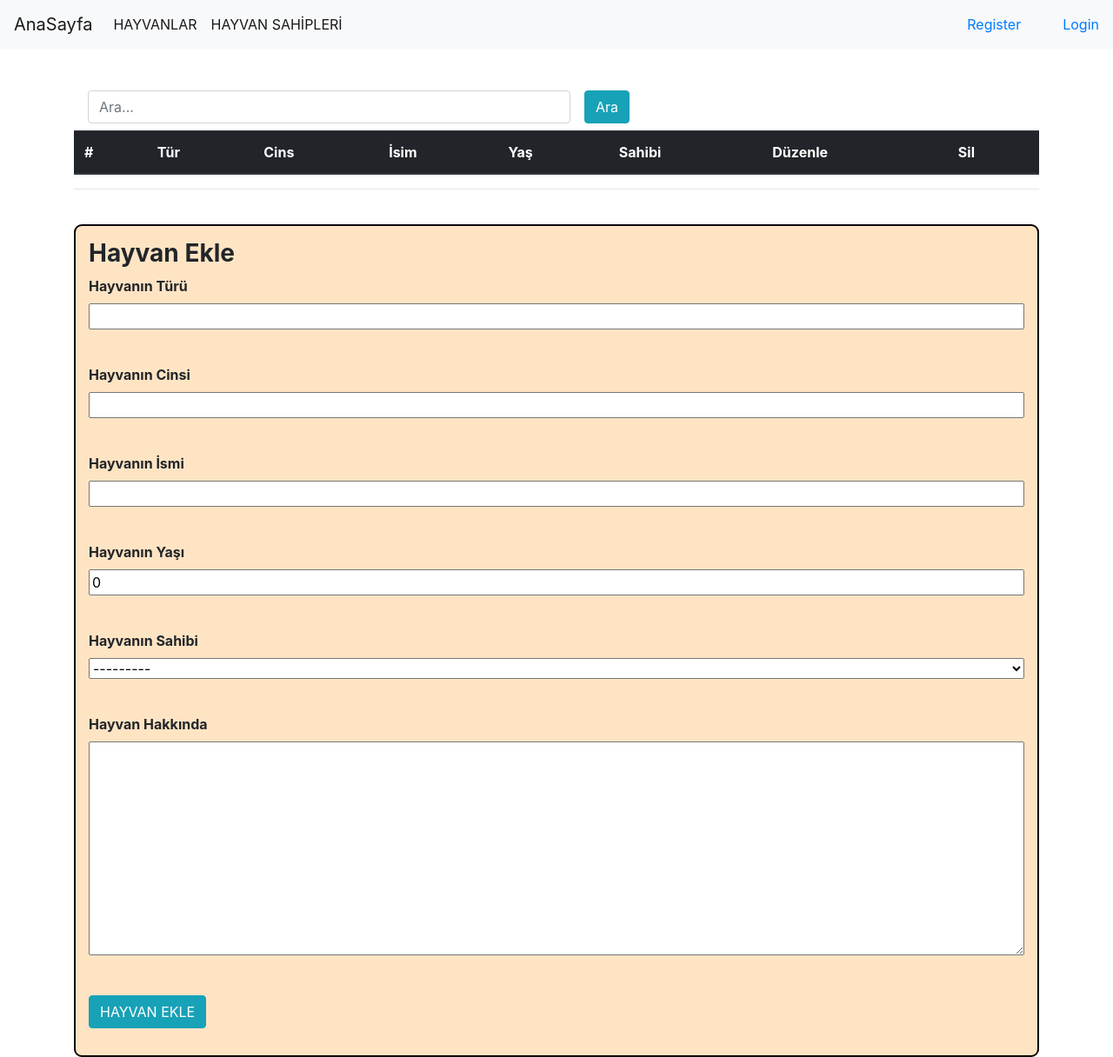
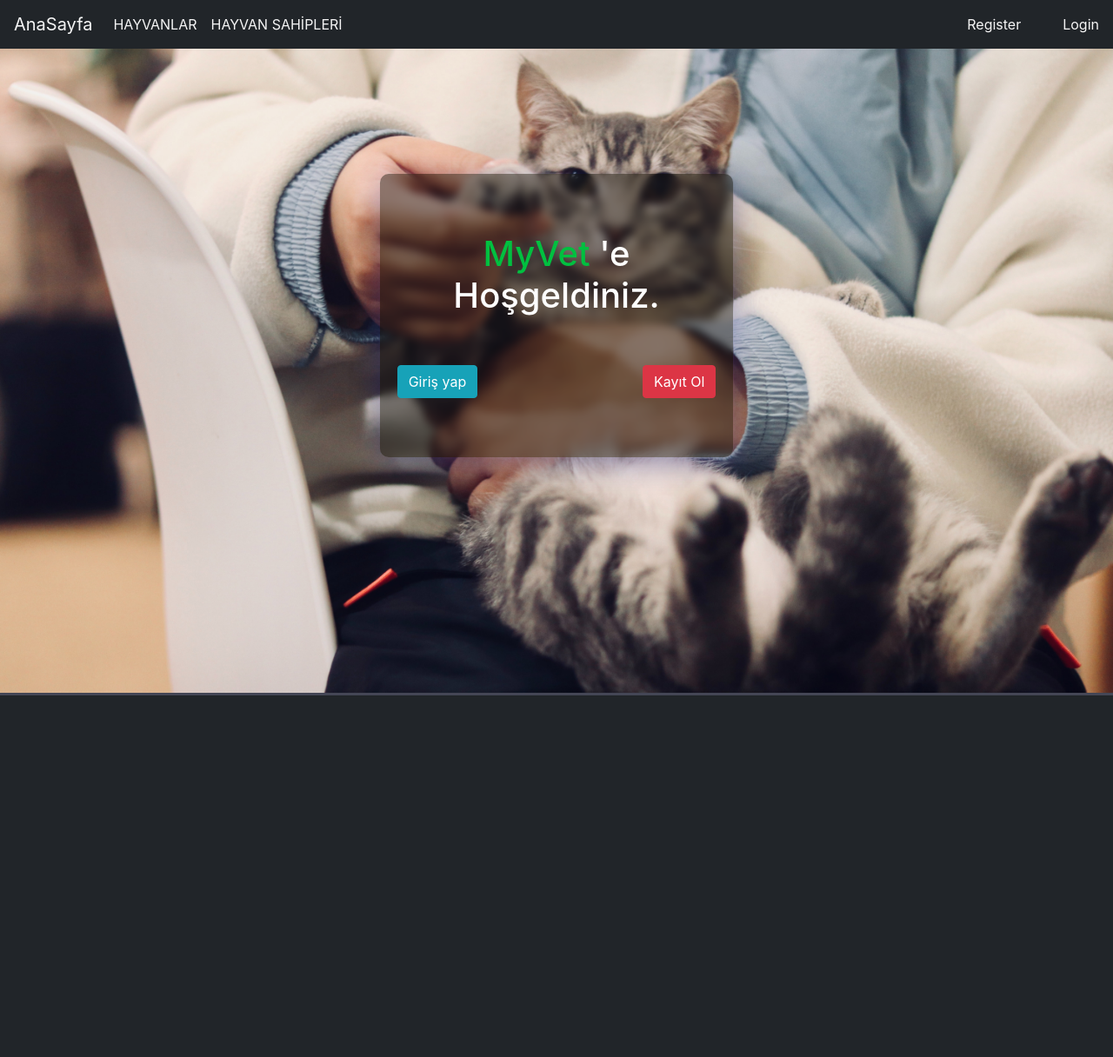
Before and after one commit to msozkan90/Veteriner-Django, a Django app: page / in a window 1280 px wide. Shown: that part at 87% size. After the commit the page ends 800 px from the top of that part, so only its background shows below. Run offline with Django 3.2, Linux system fonts and the light colour scheme; data that the repository does not hold is empty; the page is wider than the window, and the part outside it is not shown; some libraries are stand-ins or nearby versions.

Commit message:
edit all pages design

```diff
--- a/hayvanlar/templates/animals.html
+++ b/hayvanlar/templates/animals.html
@@ -1,32 +1,43 @@
-{% extends 'layout.html' %}
-{% block style %}
+{% extends 'layout.html' %} {% block style %}
 <style>
   .form-group input {
-        width: 100%!important;
+    width: 100%;
   }
-    .form-group textarea{
-        width: 100%!important;
+  .form-group textarea {
+    width: 100%;
   }
-    .form-group select{
-        width: 100%!important;
+  .form-group select {
+    width: 100%;
   }
-    .hayvan-form{
-        border: 2px black solid;
+  .hayvan-form {
+    border: none;
     padding: 15px;
     border-radius: 9px;
-        background-color: bisque;
+    background-color: #a9aabc;
   }
-    .control-label{
+  .control-label {
     font-weight: bold;
   }
+  tbody {
+    background-color: #a9aabc;
+  }
+  table a {
+    font-weight: bold;
+    color: rgb(119, 117, 6);
+  }
 </style>
-{% endblock  %}
-{% block body %}
-<div class="container">
+{% endblock %} {% block body %}
+<div class="container mt-5">
   <form action="{% url 'hayvanlar:animals' %}" class="form-inline" method="get">
-        <div class="form-group mx-sm-3 mb-2 w-50 " >
+    <div class="form-group mx-sm-3 mb-2 w-50">
       <label for="" class="sr-only">search</label>
-        <input name="search" type="" class="form-control" id="" placeholder="Ara...">
+      <input
+        name="search"
+        type=""
+        class="form-control w-100"
+        id=""
+        placeholder="Ara..."
+      />
     </div>
     <button type="submit" class="btn btn-info btn-md mb-2">Ara</button>
   </form>
@@ -41,96 +52,87 @@
         <th scope="col">Sahibi</th>
         <th scope="col">Düzenle</th>
         <th scope="col">Sil</th>
-
       </tr>
     </thead>
     <tbody>
-      {% for hayvan  in hayvanlar %}
+      {% for hayvan in hayvanlar %}
       <tr>
         <th scope="row">{{hayvan.id}}</th>
         <td>{{hayvan.type}}</td>
         <td>{{hayvan.genus}}</td>
-      <td>{{hayvan.name}}</td>
+        <td><a href="{%url 'hayvanlar:hayvanDetay' hayvan.id %}">{{hayvan.name}}</a></td>
         <td>{{hayvan.age}}</td>
         <td>{{hayvan.owner}}</td>
-      <td><a href="{% url 'hayvanlar:hayvan-update' hayvan.id%}""> <button class="btn btn-info">Düzenle</button></a></td>
-      <td><a href="{% url 'hayvanlar:hayvan_delete' hayvan.id%}"> <button class="btn btn-info">Sil</button></a></td>
+        <td>
+          <a href="{% url 'hayvanlar:hayvan-update' hayvan.id%}">
+            <button class="btn btn-warning">Düzenle</button></a
+          >
+        </td>
+        <td>
+          <a href="{% url 'hayvanlar:hayvan_delete' hayvan.id%}">
+            <button class="btn btn-danger">Sil</button></a
+          >
+        </td>
       </tr>
       {% endfor %}
     </tbody>
   </table>
 
-<hr>
+  <hr />
 
-<br>
-<form class="hayvan-form" action="{%url 'hayvanlar:animals' %}" method="post" id="form-control">
+  <br />
+  <form
+    class="hayvan-form"
+    action="{%url 'hayvanlar:animals' %}"
+    method="post"
+    id="form-control"
+  >
     {% csrf_token %}
-    <div> <h3><strong>Hayvan  Ekle</strong> </h3></div>
+    <div>
+      <h3><strong>Hayvan Ekle</strong></h3>
+    </div>
 
     <div class="form-group label-floating is-empty">
-        <label  class="control-label"> Hayvanın Türü</label><br>
+      <label class="control-label"> Hayvanın Türü</label><br />
       <div class="form-group label-floating is-empty">{{form.type}}</div>
-        <span class="material-input"></span>
     </div>
-    <br>
+    <br />
 
     <div class="form-group label-floating is-empty">
-        <label class="control-label">Hayvanın Cinsi</label><br>
+      <label class="control-label">Hayvanın Cinsi</label><br />
       <div class="form-group label-floating is-empty">{{form.genus}}</div>
-        <span class="material-input"></span>
     </div>
-    <br>
+    <br />
 
     <div class="form-group label-floating is-empty">
-        <label class="control-label">Hayvanın İsmi</label><br>
+      <label class="control-label">Hayvanın İsmi</label><br />
       <div class="form-group label-floating is-empty">{{form.name}}</div>
-        <span class="material-input"></span>
     </div>
-    <br>
+    <br />
 
     <div class="form-group label-floating is-empty">
-        <label class="control-label">Hayvanın Yaşı</label><br>
-        <div class="form-group label-floating is-empty " id="price">{{form.age}}</div>
-        <span class="material-input"></span>
+      <label class="control-label">Hayvanın Yaşı</label><br />
+      <div class="form-group label-floating is-empty" id="price">
+        {{form.age}}
       </div>
-    <br>
+    </div>
+    <br />
 
     <div class="form-group label-floating is-empty">
-        <label class="control-label">Hayvanın Sahibi</label><br>
+      <label class="control-label">Hayvanın Sahibi</label><br />
       <div class="form-group label-floating is-empty">{{form.owner}}</div>
-        <span class="material-input"></span>
     </div>
-    <br>
+    <br />
 
     <div class="form-group label-floating is-empty">
       <label class="control-label">Hayvan Hakkında </label>
       <div class="form-group label-floating is-empty">{{form.description}}</div>
-        <span class="material-input"></span>
     </div>
-    <br>
+    <br />
     <div class="form-group">
       <button type="submit" class="btn btn-info">HAYVAN EKLE</button>
     </div>
   </form>
-
-
-
-
-
-
-
-
-
-
-
-
-
-
-
-
 </div>
 
-
-
-
-{% endblock  %}
+{% endblock %} {% block script %} {% endblock %}
--- /dev/null
+++ b/hayvanlar/templates/index.html
@@ -0,0 +1,59 @@
+{% extends 'layout.html' %} {% block style %} {% load static %}
+<style>
+  body {
+    background-image: url('{% static "images/homepage_bg.jpg" %}');
+    background-position: center;
+    background-repeat: no-repeat;
+    background-size: cover;
+    height: calc(100vh - 60px);
+    overflow-x: hidden;
+  }
+  .welcome-card {
+    background: rgba(14, 14, 14, 0.45);
+    box-shadow: 0 8px 32px 0 rgba(31, 38, 135, 0.37);
+    backdrop-filter: blur(5px);
+    -webkit-backdrop-filter: blur(17px);
+    border-radius: 10px;
+    border: none;
+  }
+</style>
+{% endblock %} {% block body %}
+
+<div class="container-fluid vet-container px-0">
+  <div class="row pt-5">
+    <div class="col-md-4 mx-auto pt-5 mt-5">
+      <div class="card welcome-card py-5">
+        <div class="card-body">
+          <div class="welcome-title text-center pb-5">
+            <h1 class="text-white">
+              <span style="color: #00c040">MyVet</span> 'e Hoşgeldiniz.
+            </h1>
+          </div>
+          {% if user.is_authenticated %}
+          <div class="d-flex flex-row justify-content-between align-center">
+            <a href="{% url 'hayvanlar:hayvanSahipleri'%}" class="btn btn-info">
+              Hayvan Sahibi Ekle</a
+            >
+            <a href="{% url 'hayvanlar:animals'%}" class="btn btn-danger"
+              >Hayvan Ekle</a
+            >
+          </div>
+          {% else %}
+          <div class="d-flex flex-row justify-content-between align-center">
+            <a href="{% url 'user:sign_in'%}" class="btn btn-info">
+              Giriş yap</a
+            >
+            <a href="{% url 'user:register'%}" class="btn btn-danger"
+              >Kayıt Ol</a
+            >
+          </div>
+
+          {% endif %}
+
+        </div>
+      </div>
+    </div>
+  </div>
+</div>
+
+{% endblock %} {% block script %} {% endblock %}
--- a/hayvanlar/templates/layout.html
+++ b/hayvanlar/templates/layout.html
@@ -1,50 +1,85 @@
 <!DOCTYPE html>
+{% load static %}
 <html lang="en">
   <head>
-    <meta charset="UTF-8">
-    <meta http-equiv="X-UA-Compatible" content="IE=edge">
-    <meta name="viewport" content="width=device-width, initial-scale=1.0">
-    <link rel="stylesheet" href="https://maxcdn.bootstrapcdn.com/bootstrap/4.0.0/css/bootstrap.min.css" integrity="sha384-Gn5384xqQ1aoWXA+058RXPxPg6fy4IWvTNh0E263XmFcJlSAwiGgFAW/dAiS6JXm" crossorigin="anonymous">
+    <meta charset="UTF-8" />
+    <meta http-equiv="X-UA-Compatible" content="IE=edge" />
+    <meta name="viewport" content="width=device-width, initial-scale=1.0" />
+    <link
+      rel="stylesheet"
+      href="https://maxcdn.bootstrapcdn.com/bootstrap/4.0.0/css/bootstrap.min.css"
+      integrity="sha384-Gn5384xqQ1aoWXA+058RXPxPg6fy4IWvTNh0E263XmFcJlSAwiGgFAW/dAiS6JXm"
+      crossorigin="anonymous"
+    />
+
     <title>Document</title>
-    {% block style %}
-    {% endblock  %}
+    <style>
+      body {
+        background: #444655;
+
+      }
+      .navbar {
+        background: #212529;
+      }
+      a {
+        color: whitesmoke;
+        text-decoration: none;
+      }
+      a:hover{
+        color: rgb(194, 194, 194);
+        transition: 0.5;
+      }
+      .nav-item.active{
+        color: red !important;;
+      }
+    </style>
+    {% block style %} {% endblock %}
   </head>
   <body>
-    <nav class="navbar navbar-expand-lg navbar-light bg-light">
+    <nav class="navbar navbar-expand-lg">
       <a class="navbar-brand" href="/">AnaSayfa</a>
-        <button class="navbar-toggler" type="button" data-toggle="collapse" data-target="#navbarSupportedContent" aria-controls="navbarSupportedContent" aria-expanded="false" aria-label="Toggle navigation">
-          <span class="navbar-toggler-icon"></span>
-        </button>
-
       <div class="collapse navbar-collapse" id="navbarSupportedContent">
         <ul class="navbar-nav mr-auto">
           <li class="nav-item active">
-              <a class="nav-link" href="{% url 'hayvanlar:animals'%}">HAYVANLAR <span class="sr-only">(current)</span></a>
+            <a class="nav-link" href="{% url 'hayvanlar:animals'%}"
+              >HAYVANLAR</a
+            >
           </li>
           <li class="nav-item active">
-              <a class="nav-link" href="{% url 'hayvanlar:hayvanSahipleri'%}">HAYVAN SAHİPLERİ <span class="sr-only">(current)</span></a>
+            <a class="nav-link" href="{% url 'hayvanlar:hayvanSahipleri'%}"
+              >HAYVAN SAHİPLERİ <span class="sr-only">(current)</span></a
+            >
           </li>
         </ul>
 
         {% if user.is_authenticated %}
-          <a href="{% url 'user:sign_out' %}"class="pl-5">Logout</a>
+        <a href="{% url 'user:sign_out' %}" class="pl-5">Logout</a>
         {% else %}
-          <a href="{% url 'user:register' %}"class="pl-5">Register</a>
-          <a href="{% url 'user:sign_in' %}"class="pl-5">Login</a>
+        <a href="{% url 'user:register' %}" class="pl-5">Register</a>
+        <a href="{% url 'user:sign_in' %}" class="pl-5">Login</a>
         {% endif %}
       </div>
     </nav>
-      <br><br>
+
     <div class="container">{% include "includes/messages.html" %}</div>
-      {% block body %}
-      {% endblock  %}
+    {% block body %} {% endblock %}
 
+    <script
+      src="https://code.jquery.com/jquery-3.2.1.slim.min.js"
+      integrity="sha384-KJ3o2DKtIkvYIK3UENzmM7KCkRr/rE9/Qpg6aAZGJwFDMVNA/GpGFF93hXpG5KkN"
+      crossorigin="anonymous"
+    ></script>
+    <script
+      src="https://cdnjs.cloudflare.com/ajax/libs/popper.js/1.12.9/umd/popper.min.js"
+      integrity="sha384-ApNbgh9B+Y1QKtv3Rn7W3mgPxhU9K/ScQsAP7hUibX39j7fakFPskvXusvfa0b4Q"
+      crossorigin="anonymous"
+    ></script>
 
-
-
-
-    <script src="https://code.jquery.com/jquery-3.2.1.slim.min.js" integrity="sha384-KJ3o2DKtIkvYIK3UENzmM7KCkRr/rE9/Qpg6aAZGJwFDMVNA/GpGFF93hXpG5KkN" crossorigin="anonymous"></script>
-    <script src="https://cdnjs.cloudflare.com/ajax/libs/popper.js/1.12.9/umd/popper.min.js" integrity="sha384-ApNbgh9B+Y1QKtv3Rn7W3mgPxhU9K/ScQsAP7hUibX39j7fakFPskvXusvfa0b4Q" crossorigin="anonymous"></script>
-    <script src="https://maxcdn.bootstrapcdn.com/bootstrap/4.0.0/js/bootstrap.min.js" integrity="sha384-JZR6Spejh4U02d8jOt6vLEHfe/JQGiRRSQQxSfFWpi1MquVdAyjUar5+76PVCmYl" crossorigin="anonymous"></script>
+    <script
+      src="https://maxcdn.bootstrapcdn.com/bootstrap/4.0.0/js/bootstrap.min.js"
+      integrity="sha384-JZR6Spejh4U02d8jOt6vLEHfe/JQGiRRSQQxSfFWpi1MquVdAyjUar5+76PVCmYl"
+      crossorigin="anonymous"
+    ></script>
+    {% block script %} {% endblock %}
   </body>
 </html>
--- a/hayvanlar/urls.py
+++ b/hayvanlar/urls.py
@@ -5,8 +5,8 @@
 app_name="hayvanlar"
 
 urlpatterns = [
-
-    path('', views.hayvanlar, name="animals"),
+    path('', views.index, name="index"),
+    path('hayvanlar/', views.hayvanlar, name="animals"),
     path('hayvanSahipleri/', views.sahipler, name="hayvanSahipleri"),
     path('hayvan-delete/<int:id>',views.hayvan_delete,name = "hayvan_delete"),
     path('sahip-delete/<int:id>',views.sahipler_delete,name = "sahipler_delete"),
--- a/hayvanlar/views.py
+++ b/hayvanlar/views.py
@@ -6,10 +6,13 @@
 from .models import *
 from django.db.models import Q
 from django.contrib.auth.decorators import user_passes_test
+from django.contrib.auth.decorators import login_required
 
 
-default_message="Bu İşlemi Gerçekleştirmek İçin Yetkiniz Yok"
+def index(request):
+    return render(request,"index.html")
 
+@login_required(login_url = "user:sign_in")
 def hayvanlar(request):
     query=request.GET.get('search')
     hayvanlar=Hayvan.objects.all()
@@ -24,7 +27,7 @@
                 return redirect("hayvanlar:animals")
         except(ValueError):
                 messages.warning(request,"Lütfen Formu Uygun Bir Şekilde Doldurun.")
-                return redirect("hayvanlar:animals")
+                return redirect("hayvanlar:index")
     if query:
         hayvanlar=Hayvan.objects.filter(Q(type__icontains=query) | Q(genus__icontains=query) | Q(name__icontains=query) )
         if hayvanlar:
@@ -58,10 +61,12 @@
     context={"hayvanlar":hayvanlar,"form":form}
     return render(request,"edit_animals.html",context)
 
+@login_required(login_url = "user:sign_in")
+def sahipler(request):
 
-def sahipler(request):
     sahipler=HayvanSahibi.objects.all()
-    form=SahipForm()
+    # hayvan = sahipler.hayvan_set.all()
+    form2=SahipForm()
 
     query=request.GET.get('search')
     if request.method == 'POST':
@@ -74,18 +79,18 @@
                 return redirect("hayvanlar:hayvanSahipleri")
         except(ValueError):
             messages.warning(request,"Lütfen Formu Uygun Bir Şekilde Doldurun.")
-            return redirect("hayvanlar:hayvanSahipleri")
+            return redirect("hayvanlar:index")
 
     if query:
         sahipler=HayvanSahibi.objects.filter(Q(name__icontains=query) | Q(surname__icontains=query))
         if sahipler:
-            context={"sahipler":sahipler,"form":form}
+            context={"sahipler":sahipler,"form2":form2}
             return render(request,"hayvanSahipleri.html",context)
         else:
             messages.warning(request,"Aradığınız Kriterlerde Kayıt Bulunamadı.")
-            context={"sahipler":sahipler,"form":form}
+            context={"sahipler":sahipler,"form2":form2}
             return render(request,"hayvanSahipleri.html",context)
-    context={"sahipler":sahipler,"form":form}
+    context={"sahipler":sahipler,"form2":form2}
     return render(request,"hayvanSahipleri.html",context)
 
 @user_passes_test(lambda u: u.is_superuser,login_url = "hayvanlar:alertmessage")
```
Also changed, not shown: hayvanlar/templates/edit_animals.html (+18 -4 lines), hayvanlar/templates/edit_owner.html (+19 -6 lines), hayvanlar/templates/hayvanSahipleri.html (+83 -50 lines), hayvanlar/templates/hayvan_detay.html (+5 -2 lines), hayvanlar/templates/sahip_detay.html (+5 -2 lines), hayvanlar/templates/yedek.html (deleted, +0 -41 lines), user/templates/login.html (+6 -6 lines), user/templates/register.html (+22 -30 lines), user/views.py (+4 -4 lines), veteriner/settings.py (+6 -1 lines), db.sqlite3, static/images/homepage_bg.jpg (added). Lines whose indentation alone changed are shown as unchanged.
